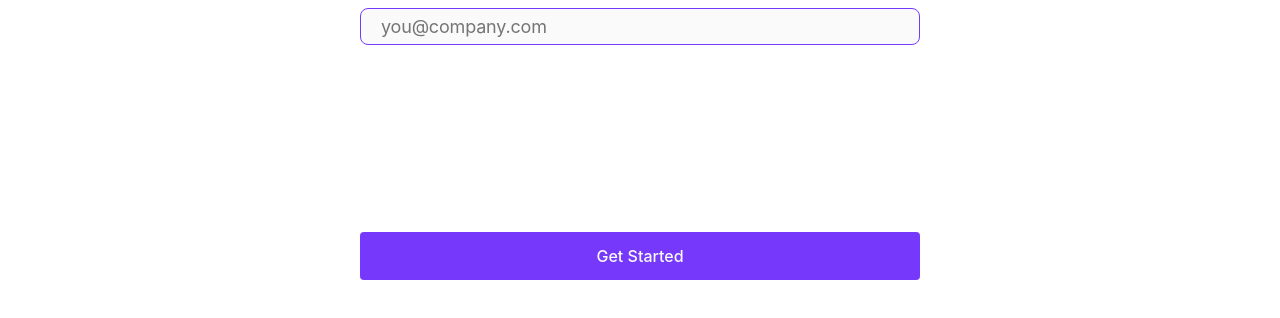
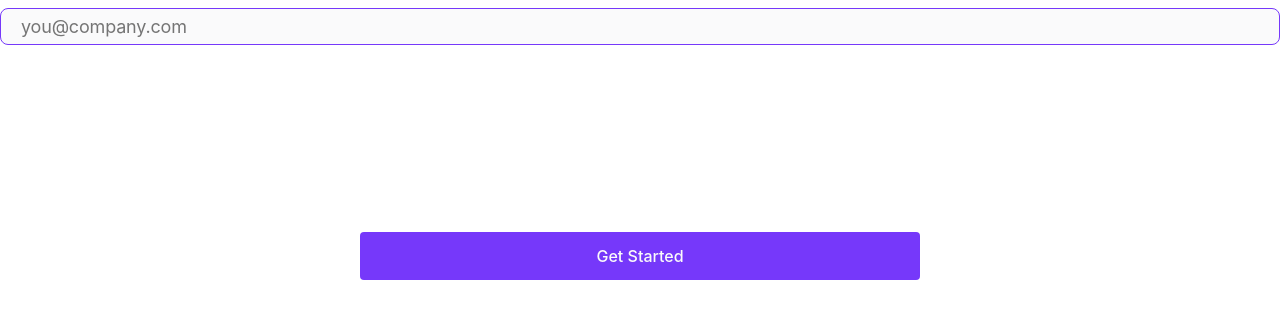
Before and after one commit to joebalzac/vimeo-widget-uploader, a React (Vite) app: page / in a window 1280 px wide. Shown: the top 318 px of the page. Built offline with nearby package versions, Linux system fonts and the light colour scheme.

Commit message:
welcome home kids

```diff
--- a/src/components/MultiFormStyling.css
+++ b/src/components/MultiFormStyling.css
@@ -169,10 +169,14 @@
   position: relative;
   overflow: hidden;
   min-height: 200px;
+  width: 100vw;
+  margin-left: calc(-50vw + 50%);
 }
 
 .hsf__slide {
-  width: 100%;
+  width: 1440px;
+  max-width: 100vw;
+  margin: 0 auto;
 }
 
 /* ─── Fields stack ─────────────────────────────────────────────────────────── */
```
